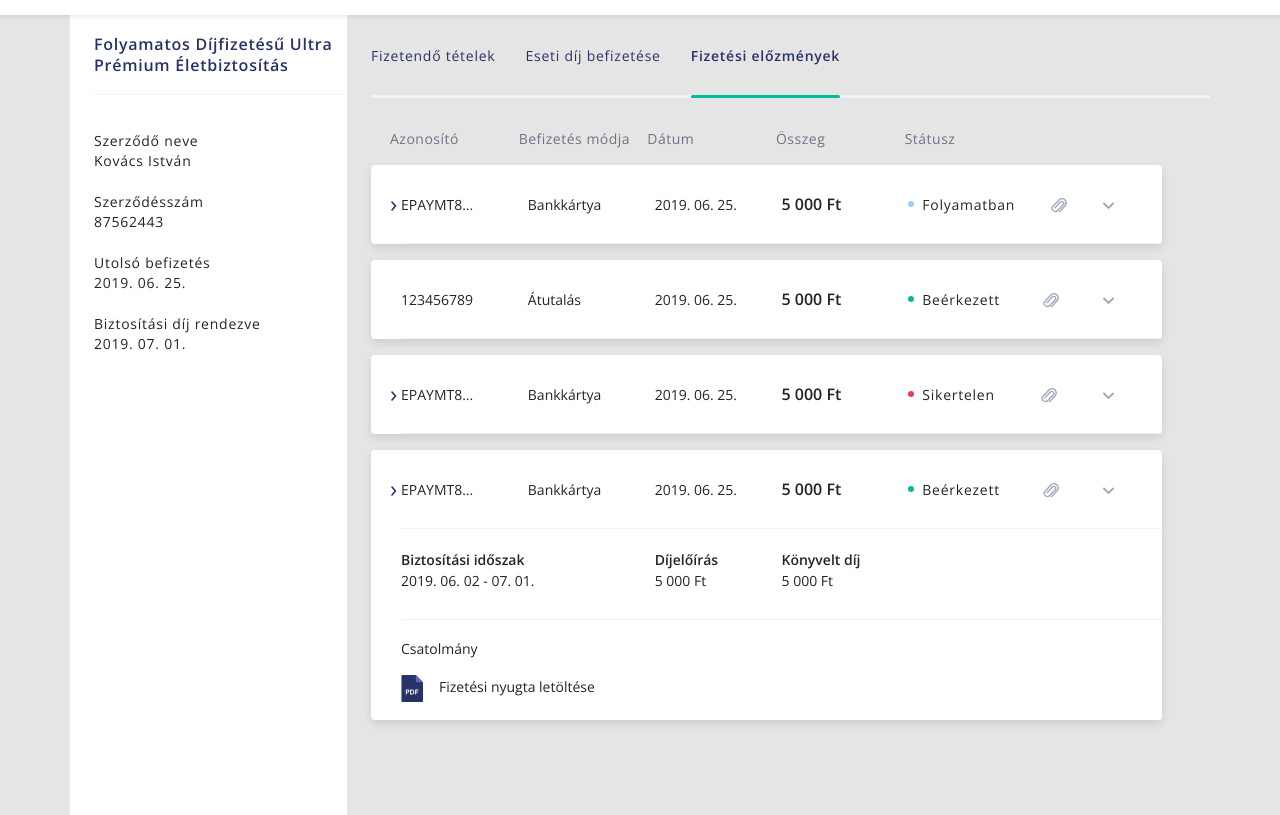
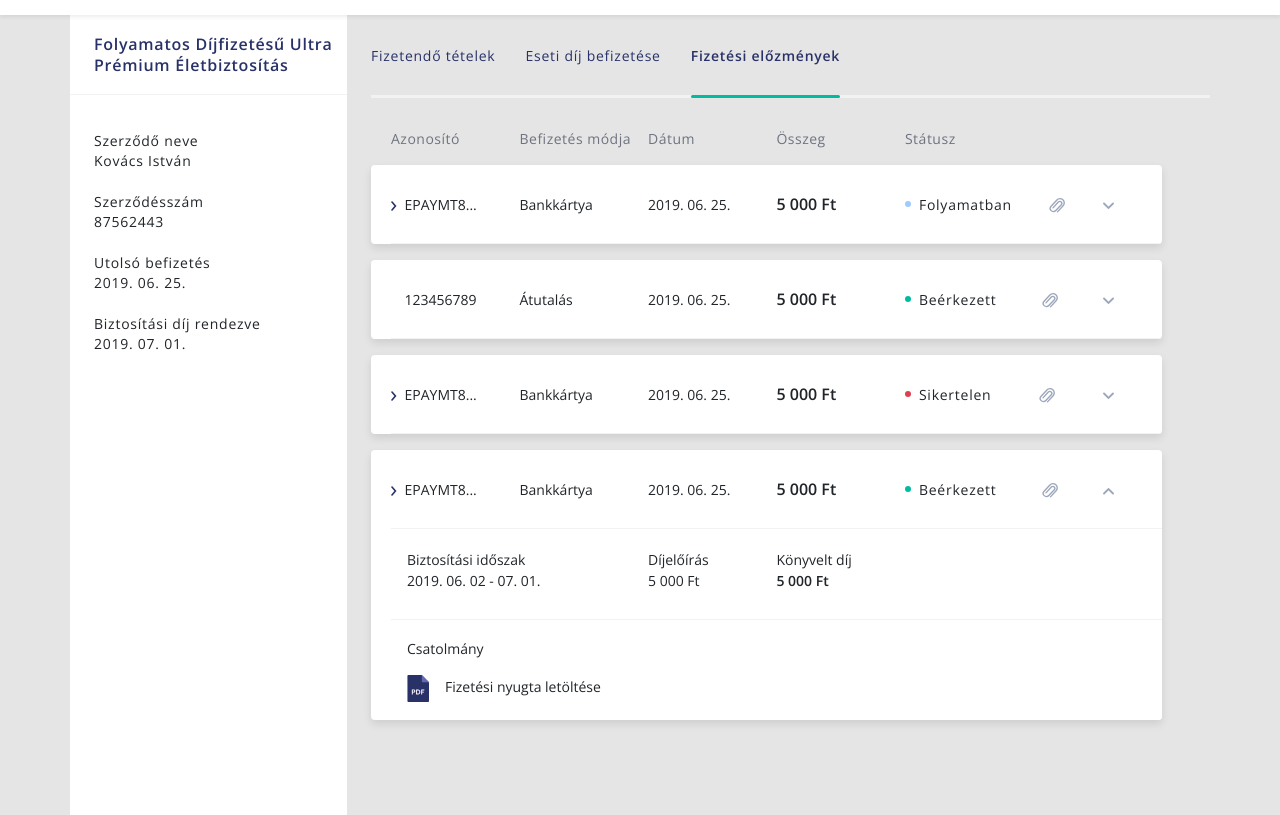
Before and after one commit to nyesoviktoria/groupama-payment-history, a website built with webpack: page index.html in a window 1280 px wide. Shown: the part 65-880 px from the top of the page. Built offline with nearby package versions, Linux system fonts and the light colour scheme.

Commit message:
commit before refactoring desktop view

```diff
--- a/index.html
+++ b/index.html
@@ -16,24 +16,26 @@
     <header class="navbar shadow-sm bg-white">
       <nav
         class="container-md d-flex justify-content-between align-items-center px-0 ps-2"
-        style="width: 1180px"
       >
         <a class="navbar-brand mr-auto" href="https://www.groupama.hu/"
           ><img src="./assets/logo.png" alt="Groupama logo"
         /></a>
         <div class="d-flex align-items-center">
-          <img class="pe-2" src="./assets/exit.svg" alt="exit logo" />Kilépés
+          <img class="pe-2" src="./assets/exit.svg" alt="exit logo" /><span
+            class="d-none d-lg-block"
+            >Kilépés</span
+          >
         </div>
       </nav>
     </header>
-    <div class="container-md px-0" style="width: 1180px">
+    <div class="container-md px-0">
       <div class="row d-flex mx-0">
         <div class="col-3 d-none d-lg-block px-0 pe-2">
-          <div class="bg-white vh-100 ps-4">
-            <p class="client-data-details-title">
+          <div class="bg-white vh-100">
+            <p class="client-data-details-title ps-4">
               Folyamatos Díjfizetésű Ultra Prémium Életbiztosítás
             </p>
-            <dl class="client-data-details-list">
+            <dl class="client-data-details-list ps-4">
               <dt>Szerződő neve</dt>
               <dd>Kovács István</dd>
 
@@ -69,10 +71,8 @@
                   class="row d-flex align-items-center"
                   style="height: 79px; border-bottom: 1px solid #f1f2f4"
                 >
-                  <div
-                    class="col-2 d-flex align-items-center position-relative"
-                  >
-                    <button class="arrow-right position-absolute">
+                  <div class="col-2 d-flex align-items-center">
+                    <button class="arrow-right">
                       <img
                         src="/assets/arrow-right.svg"
                         alt="arrow to the right"
@@ -107,10 +107,8 @@
                   class="row d-flex align-items-center"
                   style="height: 79px; border-bottom: 1px solid #f1f2f4"
                 >
-                  <div
-                    class="col-2 d-flex align-items-center position-relative"
-                  >
-                    <button class="arrow-right position-absolute invisible">
+                  <div class="col-2 d-flex align-items-center">
+                    <button class="arrow-right invisible">
                       <img
                         src="/assets/arrow-right.svg"
                         alt="arrow to the right"
@@ -145,10 +143,8 @@
                   class="row d-flex align-items-center"
                   style="height: 79px; border-bottom: 1px solid #f1f2f4"
                 >
-                  <div
-                    class="col-2 d-flex align-items-center position-relative"
-                  >
-                    <button class="arrow-right position-absolute">
+                  <div class="col-2 d-flex align-items-center">
+                    <button class="arrow-right">
                       <img
                         src="/assets/arrow-right.svg"
                         alt="arrow to the right"
@@ -184,10 +180,8 @@
                   class="row d-flex align-items-center"
                   style="height: 79px; border-bottom: 1px solid #f1f2f4"
                 >
-                  <div
-                    class="col-2 d-flex align-items-center position-relative"
-                  >
-                    <button class="arrow-right position-absolute">
+                  <div class="col-2 d-flex align-items-center">
+                    <button class="arrow-right">
                       <img
                         src="/assets/arrow-right.svg"
                         alt="arrow to the right"
@@ -212,7 +206,11 @@
                       aria-expanded="false"
                       aria-controls="collapseExample"
                     >
-                      <img src="/assets/arrow-down.svg" alt="arrow down" />
+                      <img
+                        src="/assets/arrow-down.svg"
+                        alt="arrow down"
+                        class="rotate-180"
+                      />
                     </button>
                   </div>
                 </div>
@@ -221,32 +219,34 @@
                     class="row bg-white d-flex align-items-center"
                     style="height: 91px; border-bottom: 1px solid #f1f2f4"
                   >
-                    <dl class="col-4 my-0">
-                      <dt>Biztosítási időszak</dt>
-                      <dd>2019. 06. 02 - 07. 01.</dd>
-                    </dl>
-                    <dl class="col-2 my-0">
-                      <dt>Díjelőírás</dt>
-                      <dd>5 000 Ft</dd>
-                    </dl>
-                    <dl class="col-6 my-0">
-                      <dt>Könyvelt díj</dt>
-                      <dd>5 000 Ft</dd>
+                    <dl class="d-flex align-items-center my-0 px-0">
+                      <span class="col-4 my-0 ps-3">
+                        <dt>Biztosítási időszak</dt>
+                        <dd>2019. 06. 02 - 07. 01.</dd>
+                      </span>
+                      <span class="col-2 my-0">
+                        <dt>Díjelőírás</dt>
+                        <dd>5 000 Ft</dd>
+                      </span>
+                      <span class="col-6 my-0">
+                        <dt>Könyvelt díj</dt>
+                        <dd><strong>5 000 Ft</strong></dd>
+                      </span>
                     </dl>
                   </div>
                   <div
                     class="row bg-white d-flex align-items-center"
                     style="height: 100px"
                   >
-                    <div class="col-6">
-                      <p>Csatolmány</p>
-                      <div>
+                    <div class="col-6 ps-3">
+                      <p class="pb-3 my-0">Csatolmány</p>
+                      <a href="#" class="text-reset text-decoration-none">
                         <img
                           class="pe-3"
                           src="/assets/pdf.svg"
                           alt="pdf icon"
                         /><span>Fizetési nyugta letöltése</span>
-                      </div>
+                      </a>
                     </div>
                   </div>
                 </div>
--- a/src/scss/custom.scss
+++ b/src/scss/custom.scss
@@ -14,3 +14,7 @@
   margin: 0;
   padding: 0;
 }
+
+dt {
+  font-weight: 400;
+}
--- a/src/scss/main.scss
+++ b/src/scss/main.scss
@@ -83,7 +83,7 @@ button {
   border-radius: $bored-radius;
   box-shadow: $box-shadow-dark;
   font-size: 14px;
-  padding-left: 30px;
+  padding-left: 20px;
   overflow: hidden;
 }
 
@@ -123,7 +123,7 @@ button {
   list-style: none;
   margin-bottom: 16px;
   padding-top: 30px;
-  padding-left: 19px;
+  padding-left: 20px;
 }
 
 .payment-history-table-list {
@@ -132,5 +132,9 @@ button {
 }
 
 .arrow-right {
-  transform: translateX(-10px);
+  padding-right: 7.57px;
 }
+
+.rotate-180 {
+  transform: rotate(180deg);
+}
```
